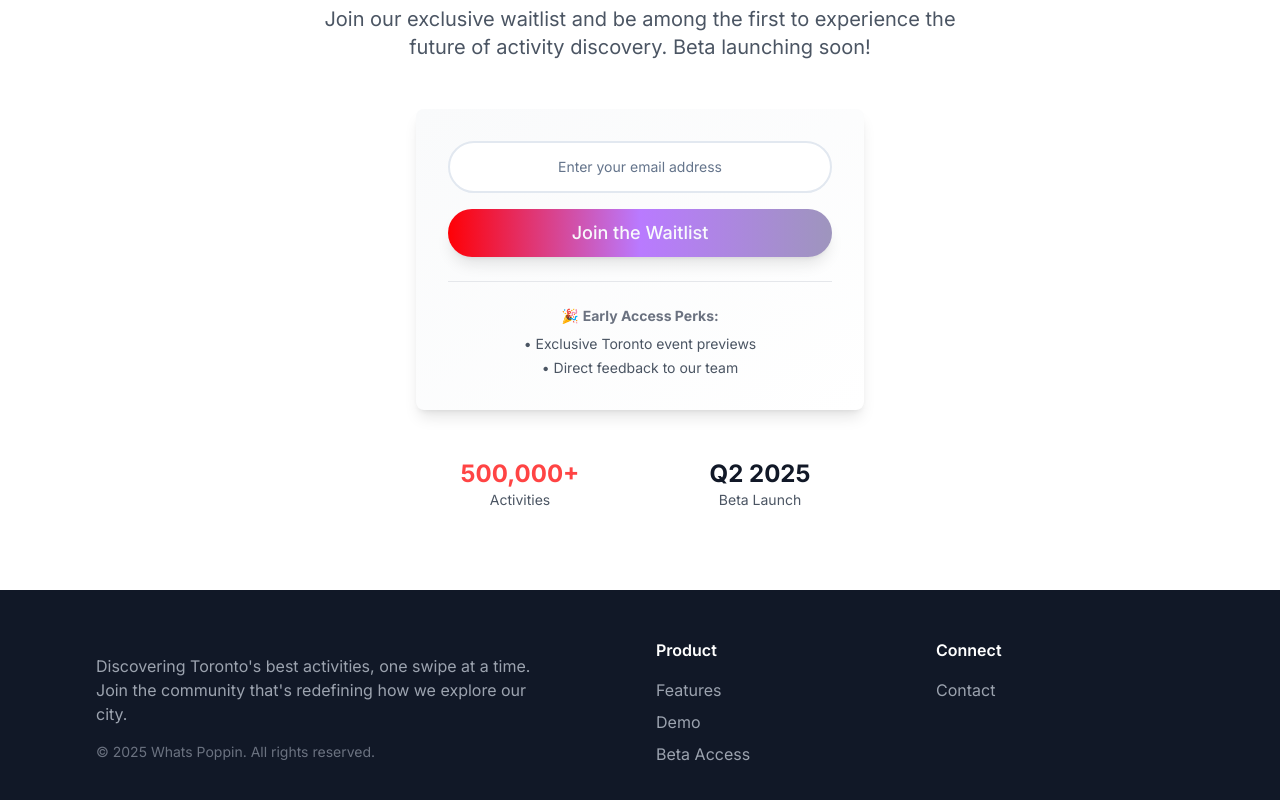
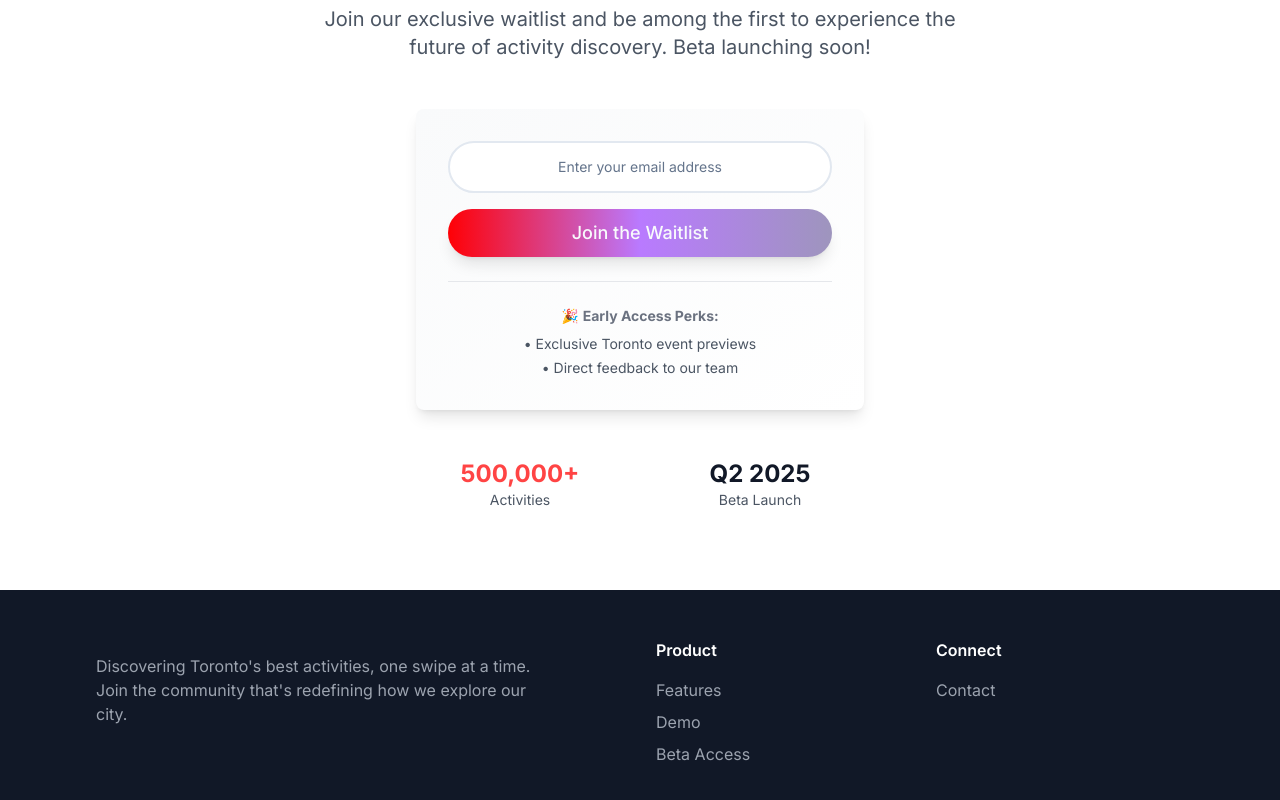
Before and after one commit to PrithviSeran/poppin-toronto-vibes, a React (Vite) app: page / in a window 1280 px wide. Shown: the part 2490-3290 px from the top of the page. Built offline with nearby package versions, Linux system fonts and the light colour scheme.

Commit message:
Update Footer.tsx

```diff
--- a/src/components/Footer.tsx
+++ b/src/components/Footer.tsx
@@ -10,9 +10,6 @@ const Footer = () => {
               Discovering Toronto's best activities, one swipe at a time.
               Join the community that's redefining how we explore our city.
             </p>
-            <div className="text-sm text-gray-500">
-              © 2025 Whats Poppin. All rights reserved.
-            </div>
           </div>
 
           <div>
```
